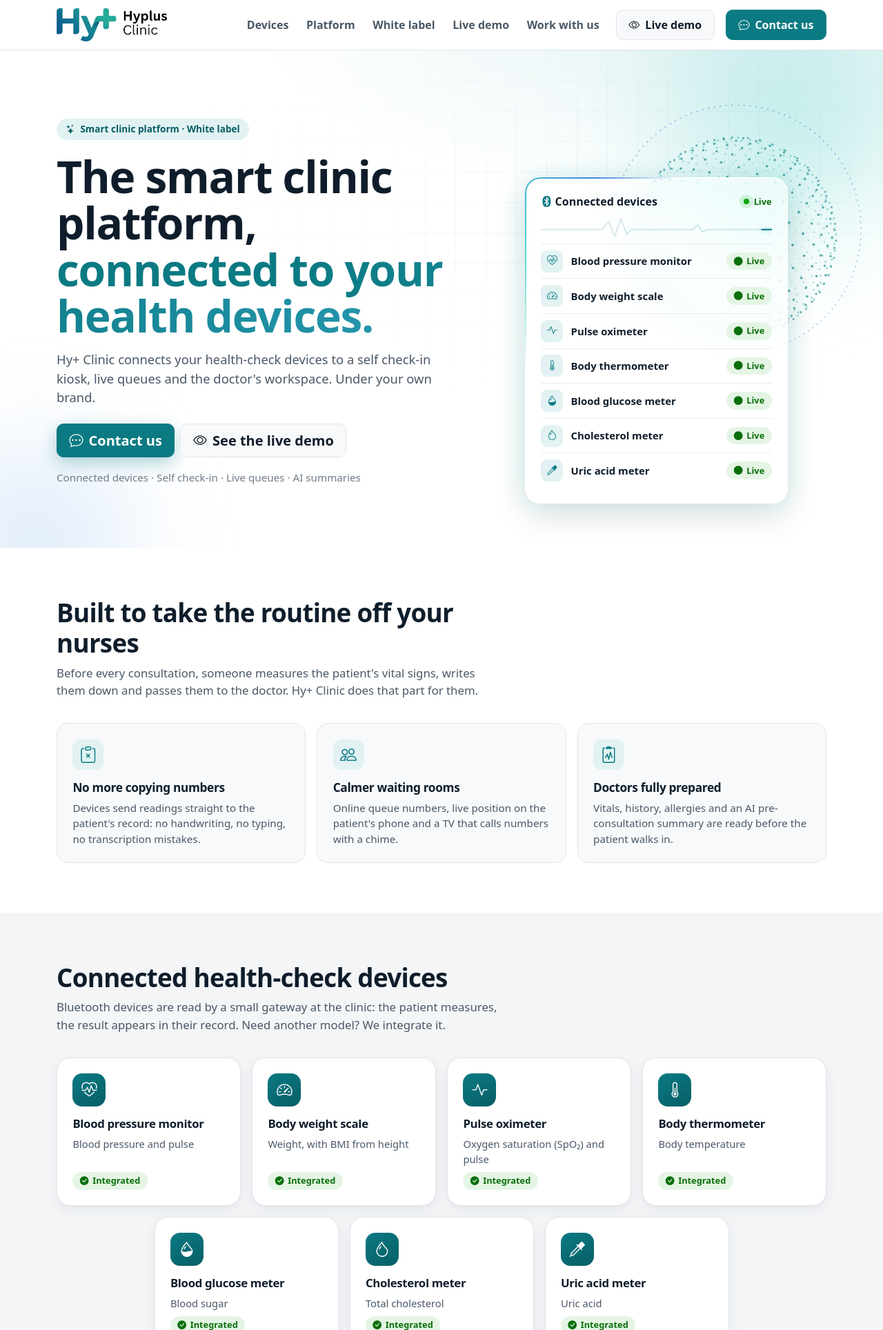
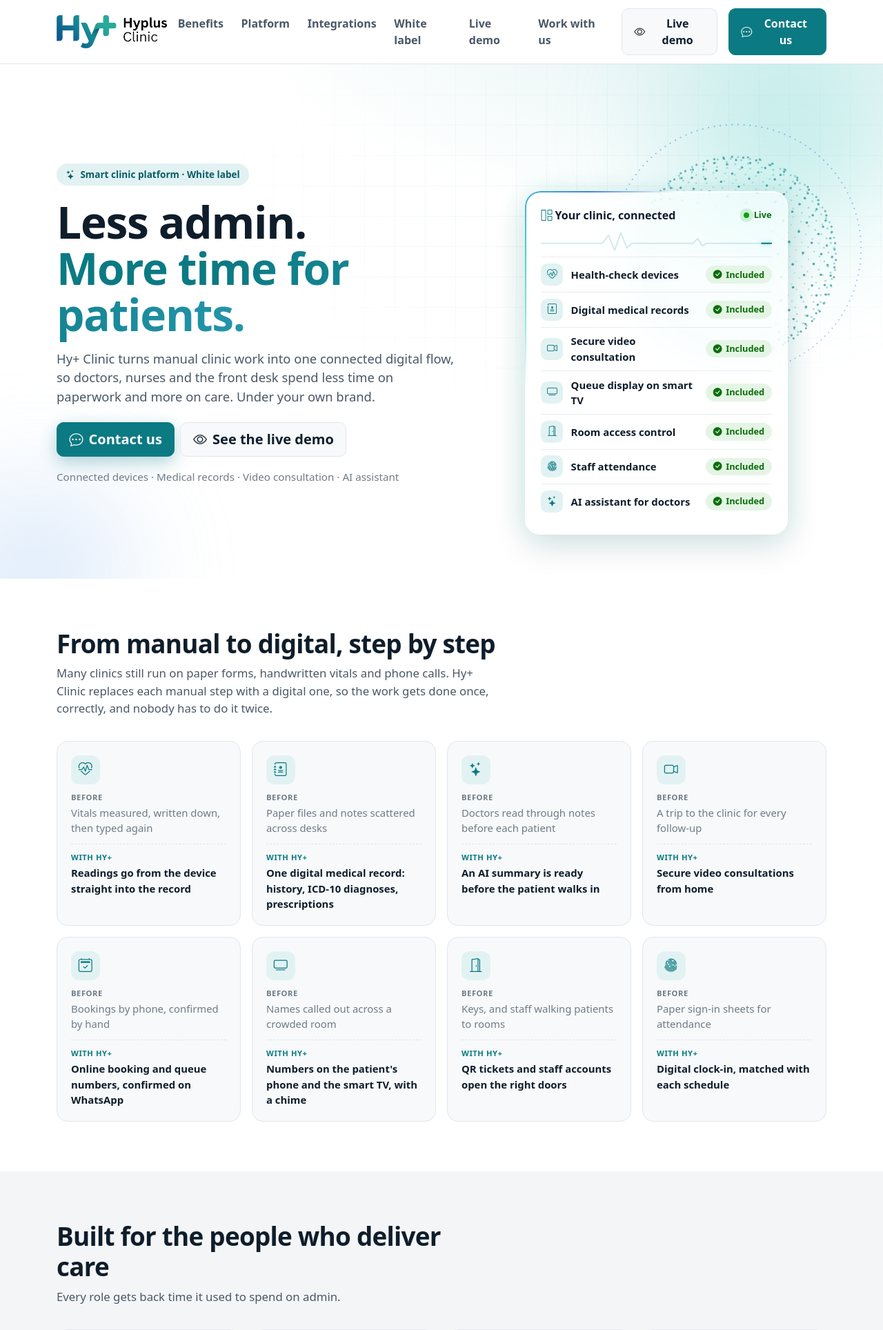
Before and after one commit to ryantaufiks/HyPlus-Clinic, a Django app: page / in a window 1280 px wide. Shown: the top 1928 px of the page at 69% size. Run offline with Django 5.2, Linux system fonts and the light colour scheme; some libraries are stand-ins or nearby versions.

Commit message:
Reposition the platform page around the care team
Lead with less admin and more time for patients: a manual-to-digital
section, benefits per role, and the included modules (medical records,
video consultation, queue display, room access, staff attendance, AI
assistant) in the hero and the feature tabs.

```diff
--- a/monolith/kiosk/templates/kiosk/_platform_features.html
+++ b/monolith/kiosk/templates/kiosk/_platform_features.html
@@ -4,7 +4,7 @@
                 <button type="button" role="tab" id="tab-patients" aria-controls="panel-patients" aria-selected="true" class="active"><i class="bi bi-person-heart"></i> For patients</button>
                 <button type="button" role="tab" id="tab-kiosk" aria-controls="panel-kiosk" aria-selected="false" class=""><i class="bi bi-display"></i> At the kiosk · AIVIN</button>
                 <button type="button" role="tab" id="tab-team" aria-controls="panel-team" aria-selected="false" class=""><i class="bi bi-clipboard2-pulse"></i> For doctors &amp; staff</button>
-                <button type="button" role="tab" id="tab-ai" aria-controls="panel-ai" aria-selected="false" class="tab-ai"><i class="bi bi-stars"></i> AI features <span class="soon">Soon</span></button>
+                <button type="button" role="tab" id="tab-ai" aria-controls="panel-ai" aria-selected="false" class="tab-ai"><i class="bi bi-stars"></i> AI assistant</button>
                 </div>
                 <div class="feature-panel" role="tabpanel" id="panel-patients" aria-labelledby="tab-patients">
                     <h3 class="feature-panel-title"><i class="bi bi-person-heart"></i> For patients</h3>
@@ -14,6 +14,7 @@
                     <div class="feature"><i class="bi bi-qr-code"></i><div><h4>QR ticket</h4><p>One code to check in, open the consulting-room door and follow your visit.</p></div></div>
                     <div class="feature"><i class="bi bi-folder2-open"></i><div><h4>Patient portal</h4><p>Your visits, diagnoses, health-check trends and printable prescriptions.</p></div></div>
                     <div class="feature"><i class="bi bi-pencil-square"></i><div><h4>Register from your phone</h4><p>Complete your details from home; the clinic checks them before they are saved.</p></div></div>
+                    <div class="feature feature-full"><i class="bi bi-camera-video"></i><div><h4>Video consultation from home</h4><p>See your doctor over a secure, private video call for follow-ups and repeat visits, with no app to install.</p></div></div>
                 </div>
                 <div class="feature-panel" role="tabpanel" id="panel-kiosk" aria-labelledby="tab-kiosk">
                     <h3 class="feature-panel-title"><i class="bi bi-display"></i> At the kiosk · AIVIN</h3>
@@ -27,19 +28,21 @@
                 </div>
                 <div class="feature-panel" role="tabpanel" id="panel-team" aria-labelledby="tab-team">
                     <h3 class="feature-panel-title"><i class="bi bi-clipboard2-pulse"></i> For doctors &amp; staff</h3>
-                    <div class="feature feature-ai"><i class="bi bi-stars"></i><div><h4>AI pre-consultation summary <span class="new">New · AI</span></h4><p>One tap gives the doctor a short summary of the complaint, today's vitals, history, allergies and recent prescriptions, with points to check. Only de-identified data is sent to the AI, and the doctor always reviews it.</p></div></div>
-                    <div class="feature"><i class="bi bi-journal-medical"></i><div><h4>Doctor's workspace</h4><p>History, allergies and vital-sign trends on one screen; diagnosis with ICD-10 codes.</p></div></div>
+                    <div class="feature"><i class="bi bi-journal-medical"></i><div><h4>Digital medical records</h4><p>History, allergies and vital-sign trends on one screen; diagnosis with ICD-10 codes.</p></div></div>
                     <div class="feature"><i class="bi bi-capsule"></i><div><h4>Safer prescriptions</h4><p>Structured prescriptions with an automatic check against the patient's drug allergies.</p></div></div>
                     <div class="feature"><i class="bi bi-megaphone"></i><div><h4>One-tap calling</h4><p>Call the next patient in your own line; the TV and the patient's phone update instantly.</p></div></div>
                     <div class="feature"><i class="bi bi-graph-up"></i><div><h4>Live clinic dashboard</h4><p>Check-ins, waiting patients, abnormal readings and device status in real time.</p></div></div>
                     <div class="feature"><i class="bi bi-inbox"></i><div><h4>Front desk tools</h4><p>Bookings confirmed on WhatsApp, registration approvals and review moderation.</p></div></div>
                     <div class="feature"><i class="bi bi-shield-lock"></i><div><h4>Secure by design</h4><p>Role-based access, an audit trail of every change, and encrypted sensitive settings.</p></div></div>
                     <div class="feature"><i class="bi bi-calendar-week"></i><div><h4>Weekly doctor schedules</h4><p>Each doctor sets their consulting hours and days off; bookings outside them are refused automatically.</p></div></div>
-                    <div class="feature feature-soon feature-wide"><i class="bi bi-fingerprint"></i><div><h4>Staff attendance <span class="soon">Coming soon</span></h4><p>Clock in and out from the staff app with location or QR check, compared with each doctor's schedule, with monthly attendance reports for payroll.</p></div></div>
+                    <div class="feature"><i class="bi bi-door-open"></i><div><h4>Room access control</h4><p>Queue tickets and staff accounts open the right doors, through your access controllers or smart relays.</p></div></div>
+                    <div class="feature feature-wide"><i class="bi bi-camera-video"></i><div><h4>Secure video consultation</h4><p>Run follow-ups and repeat visits over a private video call from the doctor's workspace; notes and prescriptions go into the same record.</p></div></div>
+                    <div class="feature feature-wide"><i class="bi bi-fingerprint"></i><div><h4>Staff attendance</h4><p>Clock in and out with location or QR check, compared with each doctor's schedule, with monthly reports for payroll.</p></div></div>
                 </div>
                 <div class="feature-panel" role="tabpanel" id="panel-ai" aria-labelledby="tab-ai">
-                    <h3 class="feature-panel-title"><i class="bi bi-stars"></i> AI features <span class="soon">Coming soon</span></h3>
-                    <p class="feature-note"><i class="bi bi-info-circle"></i> On our roadmap. Every AI suggestion is reviewed by a doctor: AI assists, it never diagnoses.</p>
+                    <h3 class="feature-panel-title"><i class="bi bi-stars"></i> AI assistant</h3>
+                    <div class="feature feature-ai"><i class="bi bi-stars"></i><div><h4>AI pre-consultation summary <span class="new">New · AI</span></h4><p>One tap gives the doctor a short summary of the complaint, today's vitals, history, allergies and recent prescriptions, with points to check. Only de-identified data is sent to the AI, and the doctor always reviews it.</p></div></div>
+                    <p class="feature-note"><i class="bi bi-info-circle"></i> Next on our roadmap. Every AI suggestion is reviewed by a doctor: AI assists, it never diagnoses.</p>
                     <div class="feature feature-soon"><i class="bi bi-ui-checks"></i><div><h4>Smart symptom questions <span class="soon">Coming soon</span></h4><p>The kiosk asks a few follow-up questions about your symptoms, so the doctor knows more before you walk in.</p></div></div>
                     <div class="feature feature-soon"><i class="bi bi-pencil"></i><div><h4>AI-drafted clinical notes <span class="soon">Coming soon</span></h4><p>Notes and referral letters drafted from the consultation, reviewed and signed by the doctor.</p></div></div>
                     <div class="feature feature-soon"><i class="bi bi-capsule-pill"></i><div><h4>Smart prescription assistant <span class="soon">Coming soon</span></h4><p>Suggests doses and flags drug interactions as well as allergies; the doctor always decides.</p></div></div>
--- a/monolith/kiosk/templates/kiosk/platform.html
+++ b/monolith/kiosk/templates/kiosk/platform.html
@@ -4,8 +4,8 @@
     <meta charset="UTF-8" />
     <meta name="viewport" content="width=device-width, initial-scale=1" />
     <meta name="theme-color" content="#0b7a83" />
-    <meta name="description" content="Hy+ Clinic is a smart, white-label clinic platform connected to health-check devices: self check-in kiosk, live queues, the doctor's workspace, a patient portal and AI pre-consultation summaries." />
-    <title>Hy+ Clinic — Smart clinic platform with connected health devices</title>
+    <meta name="description" content="Hy+ Clinic is a smart, white-label clinic platform that takes clinic work from manual to digital: connected health-check devices, medical records, video consultations, queue displays, door access, staff attendance and an AI assistant for doctors." />
+    <title>Hy+ Clinic — Smart clinic platform for healthcare teams</title>
     <link rel="manifest" href="{% static 'manifest.json' %}" />
     <link rel="icon" type="image/png" sizes="32x32" href="{% static 'icons/icon-32x32.png' %}" />
     <link rel="icon" type="image/png" sizes="192x192" href="{% static 'icons/icon-192x192.png' %}" />
@@ -21,8 +21,9 @@
     <div class="container d-flex align-items-center gap-3">
         <a class="brand me-auto" href="{% url 'kiosk:platform' %}">{% include 'kiosk/_brand.html' %}</a>
         <nav class="site-nav d-none d-lg-flex" aria-label="Sections">
-            <a href="#devices">Devices</a>
+            <a href="#benefits">Benefits</a>
             <a href="#platform">Platform</a>
+            <a href="#devices">Integrations</a>
             <a href="#white-label">White label</a>
             <a href="#demo">Live demo</a>
             <a href="#engage">Work with us</a>
@@ -44,25 +45,25 @@
             <div class="row g-5 align-items-center">
                 <div class="col-lg-7">
                     <span class="eyebrow" data-rise><i class="bi bi-stars"></i> Smart clinic platform · White label</span>
-                    <h1 class="hero-title" data-rise style="--i: 1">The smart clinic platform,<br /><span>connected to your health devices.</span></h1>
-                    <p class="hero-lead" data-rise style="--i: 2">Hy+ Clinic connects your health-check devices to a self check-in kiosk, live queues and the doctor's workspace. Under your own brand.</p>
+                    <h1 class="hero-title" data-rise style="--i: 1">Less admin.<br /><span>More time for patients.</span></h1>
+                    <p class="hero-lead" data-rise style="--i: 2">Hy+ Clinic turns manual clinic work into one connected digital flow, so doctors, nurses and the front desk spend less time on paperwork and more on care. Under your own brand.</p>
                     <div class="d-flex flex-wrap gap-2 mt-4" data-rise style="--i: 3">
                         <a class="btn btn-primary btn-lg btn-icon btn-glow" href="#contact"><i class="bi bi-chat-dots"></i> Contact us</a>
                         <a class="btn btn-light btn-lg btn-icon" href="{% url 'kiosk:landing' %}"><i class="bi bi-eye"></i> See the live demo</a>
                     </div>
-                    <p class="hero-price" data-rise style="--i: 4">Connected devices · Self check-in · Live queues · AI summaries</p>
+                    <p class="hero-price" data-rise style="--i: 4">Connected devices · Medical records · Video consultation · AI assistant</p>
                 </div>
                 <div class="col-lg-5 hero-visual">
                     <canvas id="orb" class="orb" aria-hidden="true"></canvas>
                     <div class="today-card glass glow-border device-card" data-rise style="--i: 2">
                         <div class="today-head">
-                            <span><i class="bi bi-bluetooth"></i> Connected devices</span>
+                            <span><i class="bi bi-grid-1x2"></i> Your clinic, connected</span>
                             <span class="live"><span class="dot"></span>Live</span>
                         </div>
                         <svg class="ekg" viewBox="0 0 300 40" preserveAspectRatio="none" aria-hidden="true"><path class="base" d="M0 22 H70 L80 22 L88 8 L96 34 L104 4 L112 30 L118 22 H190 L198 22 L204 14 L210 26 L216 22 H300" /><path class="pulse" pathLength="100" d="M0 22 H70 L80 22 L88 8 L96 34 L104 4 L112 30 L118 22 H190 L198 22 L204 14 L210 26 L216 22 H300" /></svg>
                         <ul class="device-list">
-                            {% for d in devices %}
-                            <li><i class="bi {{ d.icon }}"></i><span>{{ d.name }}</span>{% if d.live %}<span class="status status-good"><i class="bi bi-circle-fill"></i>Live</span>{% else %}<span class="soon">Soon</span>{% endif %}</li>
+                            {% for m in modules %}
+                            <li><i class="bi {{ m.icon }}"></i><span>{{ m.name }}</span><span class="status status-good"><i class="bi bi-check-circle-fill"></i>Included</span></li>
                             {% endfor %}
                         </ul>
                     </div>
@@ -71,23 +72,47 @@
         </div>
     </section>
 
-    <!-- Problem -->
-    <section class="section">
+    <!-- Manual to digital -->
+    <section class="section" id="benefits">
         <div class="container">
             <div class="section-head">
-                <h2>Built to take the routine off your nurses</h2>
-                <p>Before every consultation, someone measures the patient's vital signs, writes them down and passes them to the doctor. Hy+ Clinic does that part for them.</p>
+                <h2>From manual to digital, step by step</h2>
+                <p>Many clinics still run on paper forms, handwritten vitals and phone calls. Hy+ Clinic replaces each manual step with a digital one, so the work gets done once, correctly, and nobody has to do it twice.</p>
+            </div>
+            <div class="shift-grid">
+                {% for before, after, icon in shifts %}
+                <article class="shift-card" data-reveal style="--i: {% cycle 0 1 2 3 %}">
+                    <span class="shift-icon"><i class="bi {{ icon }}"></i></span>
+                    <p class="shift-before"><span>Before</span>{{ before }}</p>
+                    <p class="shift-after"><span>With Hy+</span>{{ after }}</p>
+                </article>
+                {% endfor %}
+            </div>
+        </div>
+    </section>
+
+    <!-- For the care team -->
+    <section class="section section-alt">
+        <div class="container">
+            <div class="section-head">
+                <h2>Built for the people who deliver care</h2>
+                <p>Every role gets back time it used to spend on admin.</p>
             </div>
             <div class="row g-3">
-                <div class="col-md-4"><div class="value-tile" data-reveal><i class="bi bi-clipboard-x"></i><h3>No more copying numbers</h3><p>Devices send readings straight to the patient's record: no handwriting, no typing, no transcription mistakes.</p></div></div>
-                <div class="col-md-4"><div class="value-tile" data-reveal style="--i: 1"><i class="bi bi-people"></i><h3>Calmer waiting rooms</h3><p>Online queue numbers, live position on the patient's phone and a TV that calls numbers with a chime.</p></div></div>
-                <div class="col-md-4"><div class="value-tile" data-reveal style="--i: 2"><i class="bi bi-clipboard2-pulse"></i><h3>Doctors fully prepared</h3><p>Vitals, history, allergies and an AI pre-consultation summary are ready before the patient walks in.</p></div></div>
+                {% for role in roles %}
+                <div class="col-sm-6 col-lg-3"><article class="role-card" data-reveal style="--i: {{ forloop.counter0 }}">
+                    <span class="role-icon"><i class="bi {{ role.icon }}"></i></span>
+                    <h3>{{ role.name }}</h3>
+                    <p class="role-gain">{{ role.gain }}</p>
+                    <ul>{% for item in role.items %}<li><i class="bi bi-check2"></i>{{ item }}</li>{% endfor %}</ul>
+                </article></div>
+                {% endfor %}
             </div>
         </div>
     </section>
 
     <!-- Devices -->
-    <section class="section section-alt" id="devices">
+    <section class="section" id="devices">
         <div class="container">
             <div class="section-head">
                 <h2>Connected health-check devices</h2>
@@ -107,7 +132,7 @@
     </section>
 
     <!-- Compatible brands -->
-    <section class="section" id="brands">
+    <section class="section section-alt" id="brands">
         <div class="container">
             <div class="section-head">
                 <h2>Works with the brands you already use</h2>
@@ -256,7 +281,7 @@
             <ol class="impl-steps">
                 <li data-reveal><span>1</span><h3>Discovery</h3><p>We learn how your clinic runs today and agree on the scope and timeline.</p></li>
                 <li data-reveal style="--i: 1"><span>2</span><h3>Your brand</h3><p>Name, logo, colours, domain, services, prices, doctors and staff accounts.</p></li>
-                <li data-reveal style="--i: 2"><span>3</span><h3>Devices &amp; screens</h3><p>Pairing the health-check devices, the kiosk tablet and the waiting-room TV.</p></li>
+                <li data-reveal style="--i: 2"><span>3</span><h3>Devices, doors &amp; screens</h3><p>Pairing the health-check devices, door access, the kiosk tablet and the waiting-room TV.</p></li>
                 <li data-reveal style="--i: 3"><span>4</span><h3>Go live &amp; support</h3><p>Training for your team, monitoring, daily backups and updates.</p></li>
             </ol>
         </div>
@@ -303,7 +328,9 @@
             </div>
             <details data-reveal><summary>Which devices work with Hy+ Clinic?</summary><p>Blood pressure monitors, body weight scales, pulse oximeters, thermometers and blood glucose, cholesterol and uric acid meters from the brands listed above. If your clinic already uses another Bluetooth device, we can integrate it.</p></details>
             <details data-reveal><summary>Can it run under our own brand and domain?</summary><p>Yes. The name, logo, colours, domain, services and prices are yours, and each clinic gets its own installation and database.</p></details>
-            <details data-reveal><summary>What hardware does a clinic need?</summary><p>A tablet or touch screen for the kiosk, a TV for the waiting room, the health-check devices and a small computer at the clinic that reads the devices over Bluetooth.</p></details>
+            <details data-reveal><summary>What hardware does a clinic need?</summary><p>A tablet or touch screen for the kiosk, a smart TV for the waiting room, the health-check devices and a small computer at the clinic that reads the devices over Bluetooth. For room access, your door controllers or smart relays.</p></details>
+            <details data-reveal><summary>How do video consultations work?</summary><p>Patients join from their phone or laptop through a secure, private link, with no app to install. The doctor runs the call from their workspace and the notes go into the patient's record like any other visit.</p></details>
+            <details data-reveal><summary>Does it work with our door access and CCTV?</summary><p>Yes. Hy+ Clinic works with door access controllers, CCTV and smart relays from the brands listed above, so queue tickets and staff accounts open the right rooms.</p></details>
             <details data-reveal><summary>Is patient data sent to the AI?</summary><p>Only de-identified data: no names, IDs, phone numbers or addresses. The doctor always reviews the summary; it does not diagnose.</p></details>
             <details data-reveal><summary>How much does it cost?</summary><p>Pricing depends on the number of sites, devices and the support you need. Contact us and we will send a proposal.</p></details>
         </div>
--- a/monolith/static/css/landing.css
+++ b/monolith/static/css/landing.css
@@ -471,3 +471,24 @@
     -webkit-mask: var(--logo) center / contain no-repeat; mask: var(--logo) center / contain no-repeat; }
 .partner-logos li:hover .partner-logo { background: var(--aivin-primary); }
 .brand-note { margin: 1.1rem 0 0; font-size: 0.8rem; color: var(--aivin-muted); }
+
+/* From manual to digital: before / with Hy+ cards */
+.shift-grid { display: grid; grid-template-columns: repeat(4, minmax(0, 1fr)); gap: 1rem; }
+@media (max-width: 991.98px) { .shift-grid { grid-template-columns: repeat(2, minmax(0, 1fr)); } }
+@media (max-width: 575.98px) { .shift-grid { grid-template-columns: 1fr; } }
+.shift-card { padding: 1.25rem; border-radius: var(--aivin-radius); background: var(--aivin-surface-2); border: 1px solid var(--aivin-border); display: flex; flex-direction: column; gap: 0.7rem; }
+.shift-icon { width: 2.6rem; height: 2.6rem; display: inline-flex; align-items: center; justify-content: center; border-radius: 12px; font-size: 1.25rem; color: var(--aivin-primary); background: var(--aivin-primary-soft); }
+.shift-card p { margin: 0; font-size: 0.93rem; }
+.shift-card p span { display: block; font-size: 0.7rem; font-weight: 750; letter-spacing: 0.05em; text-transform: uppercase; margin-bottom: 0.15rem; }
+.shift-before { color: var(--aivin-muted); }
+.shift-after { color: var(--aivin-ink); font-weight: 600; padding-top: 0.7rem; border-top: 1px dashed var(--aivin-border); }
+.shift-after span { color: var(--aivin-primary); }
+
+/* Built for the care team */
+.role-card { height: 100%; padding: 1.4rem; border-radius: var(--aivin-radius); background: var(--aivin-surface); border: 1px solid var(--aivin-border); }
+.role-icon { width: 2.8rem; height: 2.8rem; display: inline-flex; align-items: center; justify-content: center; border-radius: 12px; font-size: 1.35rem; color: #fff; background: linear-gradient(140deg, var(--aivin-primary), #0b5a8c); }
+.role-card h3 { font-size: 1.1rem; font-weight: 700; margin: 1rem 0 0.2rem; }
+.role-gain { color: var(--aivin-primary-strong); font-weight: 600; font-size: 0.93rem; margin: 0 0 0.8rem; }
+.role-card ul { list-style: none; padding: 0; margin: 0; display: grid; gap: 0.45rem; }
+.role-card li { display: flex; gap: 0.45rem; font-size: 0.9rem; color: var(--aivin-ink-2); }
+.role-card li .bi { color: var(--aivin-primary); flex: none; }
```
Also changed, not shown: monolith/kiosk/tests/test_website.py (+1 -1 lines), monolith/kiosk/website_views.py (+36 -1 lines).
